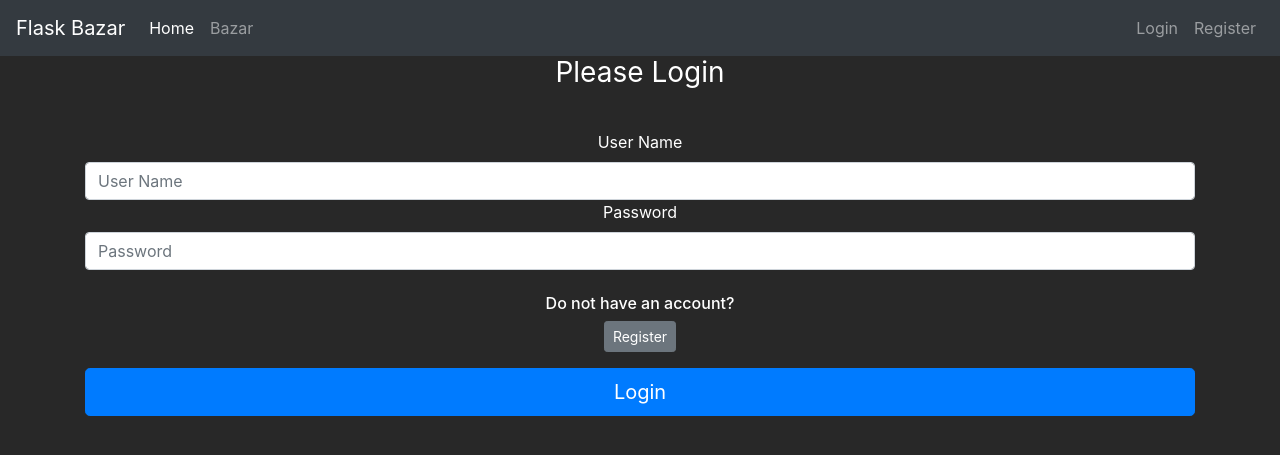
After one commit to digamjain/Flask-Website, a Flask app: page /login in a window 1280 px wide. The commit adds this page. Shown: the top 455 px of the page. Run offline with Flask 2, Linux system fonts and the light colour scheme; some libraries are stand-ins or nearby versions.

Commit message:
Version 0.9 Added password hashing method and created the login page
requirements.txt
  ->Added a new requirement for hashing the passwords
market
  ->__init__.py
    ->Created a new bcrypt instance
  ->forms.py
    ->Created a new form for login methods
  ->model.py
    ->Created new properties for returning hashed passwords
  ->routes.py
    ->Improved error message strings
    ->Created a new route for login page
  ->templates
    ->layout.html
      ->Joined the login button in the nav bar
    ->register.html
      ->Added a new button for existing user check
    ->Created a new html page login.html
      ->Contains all the login methods buttons and fields required

```diff
--- a/market/__init__.py
+++ b/market/__init__.py
@@ -1,6 +1,8 @@
 #render_template helps to render an html page located under templates directory
 from flask import Flask
 from flask_sqlalchemy import SQLAlchemy
+#Flask library for hashed bcrypt passwords
+from flask_bcrypt import Bcrypt
 
 app = Flask(__name__)
 
@@ -19,4 +21,7 @@ app.config['SECRET_KEY'] = 'b7534db2613d0afb6c72ea05'
 #Initialize the instance of SQLAlchemy class with our flask instance
 db = SQLAlchemy(app)
 
+#Initialize the instance of bcrypt class
+bcrypt = Bcrypt(app)
+
 from market import routes
--- a/market/forms.py
+++ b/market/forms.py
@@ -25,3 +25,8 @@ class RegisterForm(FlaskForm):
     password1 = PasswordField(label = 'Password', validators = [Length(min=6), DataRequired()])
     password2 = PasswordField(label = 'Confirm Password',validators=[EqualTo('password1'), DataRequired()])
     submit = SubmitField(label = 'Create Account')
+
+class LoginForm(FlaskForm):
+    username = StringField(label = 'User Name', validators = [DataRequired()])
+    password = PasswordField(label = 'Password', validators = [DataRequired()])
+    submit = SubmitField(label = 'Login')
--- a/market/routes.py
+++ b/market/routes.py
@@ -1,7 +1,7 @@
 from market import app,db
 from flask import render_template, redirect, url_for, flash
 from market.model import Item, User
-from market.forms import RegisterForm
+from market.forms import RegisterForm, LoginForm
 
 #Can have multiple routes for the same page
 @app.route('/')
@@ -24,7 +24,7 @@ def register_page():
     if form.validate_on_submit():
         user_to_create = User(username = form.username.data,
                                 email = form.email_address.data,
-                                hash_password = form.password1.data)
+                                password = form.password1.data)
         db.session.add(user_to_create)
         db.session.commit()
         return redirect(url_for('market_page'))
@@ -34,5 +34,12 @@ def register_page():
         #Iterating over dictionary values
         for k,v in form.errors.items():
             #Printing error on the server side
-            flash(str(k).capitalize()+' '+str(v[0]).lower(),category = 'danger')
+            flash(str(str(k)+' '+str(v[0]).lower()).replace('_',' ').replace('password1','password').replace('password2','confirm password').capitalize(),category = 'danger')
     return render_template('register.html', form = form)
+
+#Login page
+@app.route('/login',methods = ["GET","POST"])
+def login_page():
+    form = LoginForm()
+
+    return render_template('login.html', form = form)
--- a/market/templates/layout.html
+++ b/market/templates/layout.html
@@ -32,7 +32,7 @@
             </ul>
             <ul class="navbar-nav">
                 <li class="nav-item">
-                    <a class="nav-link" href="#">Login</a>
+                    <a class="nav-link" href="{{url_for('login_page')}}">Login</a>
                </li>
                <li class="nav-item">
                   <a class="nav-link" href="{{url_for('register_page')}}">Register</a>
--- /dev/null
+++ b/market/templates/login.html
@@ -0,0 +1,34 @@
+{% extends 'layout.html' %}
+
+{% block title %}
+  Login
+{% endblock %}
+
+{% block content %}
+  <body class="text-center">
+    <div class="container">
+      <form method="POST" class="form-signin" style="color:white">
+        {{ form.hidden_tag() }}
+        <h1 class="h3 mb-3 font-weight-normal">
+          Please Login
+        </h1>
+        <br>
+        {{ form.username.label() }}
+        {{ form.username(class="form-control", placeholder="User Name") }}
+
+        {{ form.password.label() }}
+        {{ form.password(class="form-control", placeholder="Password") }}
+
+        <br>
+        <!-- Button to allow users to go back to register page if they dont have an account -->
+        <div class="checkbox mb-3">
+           <h6>Do not have an account?</h6>
+           <a class="btn btn-sm btn-secondary" href="{{ url_for('register_page') }}">Register</a>
+        </div>
+
+        {{ form.submit(class="btn btn-lg btn-block btn-primary") }}
+
+      </form>
+    </div>
+  </body>
+{% endblock %}
--- a/market/templates/register.html
+++ b/market/templates/register.html
@@ -29,6 +29,11 @@
         {{form.password2.label()}}
         {{form.password2(class = "form-control",placeholder = "Confirm")}}
           <br>
+        <!-- Button to allow users to go back to login page if they have an account -->
+        <div class="checkbox mb-3">
+           <h6>Have an account?</h6>
+           <a class="btn btn-sm btn-secondary" href="{{ url_for('login_page') }}">Login</a>
+        </div>
         {{form.submit(class = "btn btn-lg btn-block btn-primary")}}
       </form>
     </div>
--- a/requirements.txt
+++ b/requirements.txt
@@ -3,3 +3,4 @@ flask-sqlalchemy
 flask-wtf
 wtforms
 email_validator
+flask_bcrypt
```
Also changed, not shown: market/model.py (+15 -2 lines), market/market.db.
